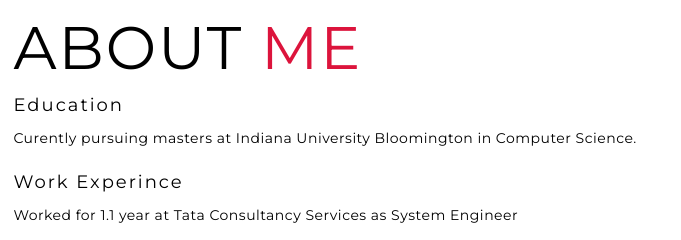
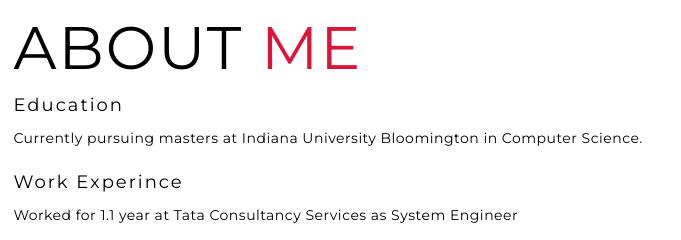
Before and after one commit to sriram04/sriram04.github.io, a plain HTML site: page index.html in a window 1280 px wide. Shown: the part 5700-5940 px from the top of the page, 479-1160 px from the left. Drawn offline with Linux system fonts and the light colour scheme; a script that the page names is missing.

Commit message:
Update index.html

```diff
--- a/index.html
+++ b/index.html
@@ -227,7 +227,7 @@ doctors. Covid testing, search filters, Chat Box, maps & calendar, etc. Deployed
         <div class="col-right">
           <h1 class="section-title">About <span>me</span></h1>
           <h2>Education</h2>
-          <p> Curently pursuing masters at Indiana University Bloomington in Computer Science. </p>
+          <p> Currently pursuing masters at Indiana University Bloomington in Computer Science. </p>
           <h2>Work Experince</h2>
           <p> Worked for 1.1 year at Tata Consultancy Services as System Engineer
           </p>
```
